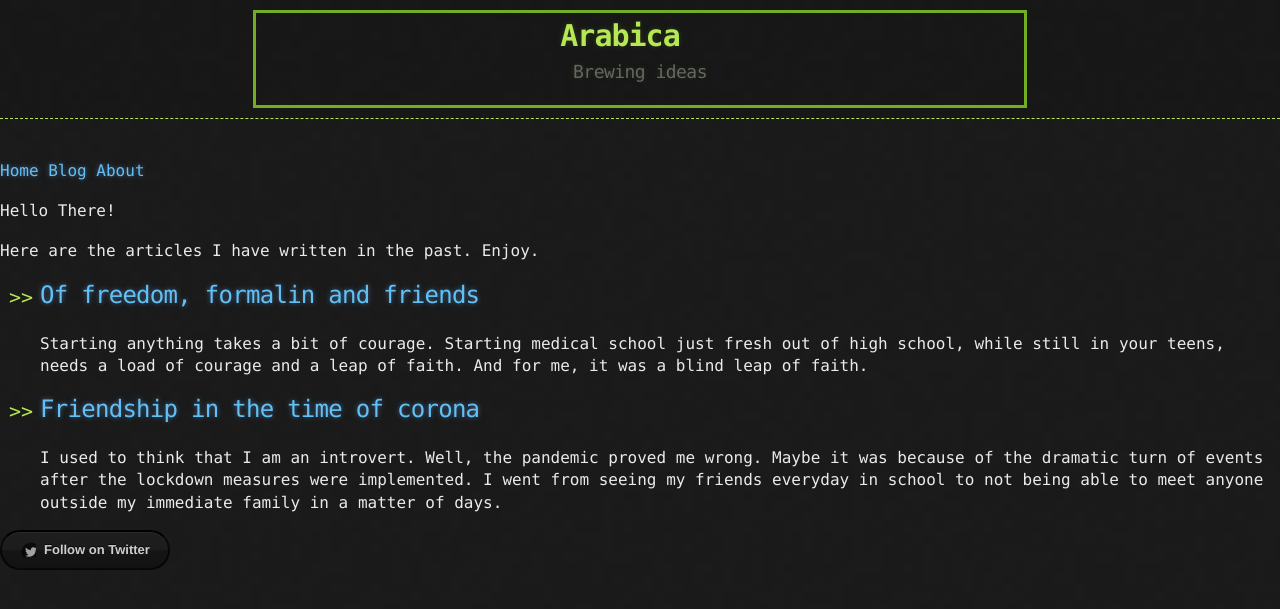
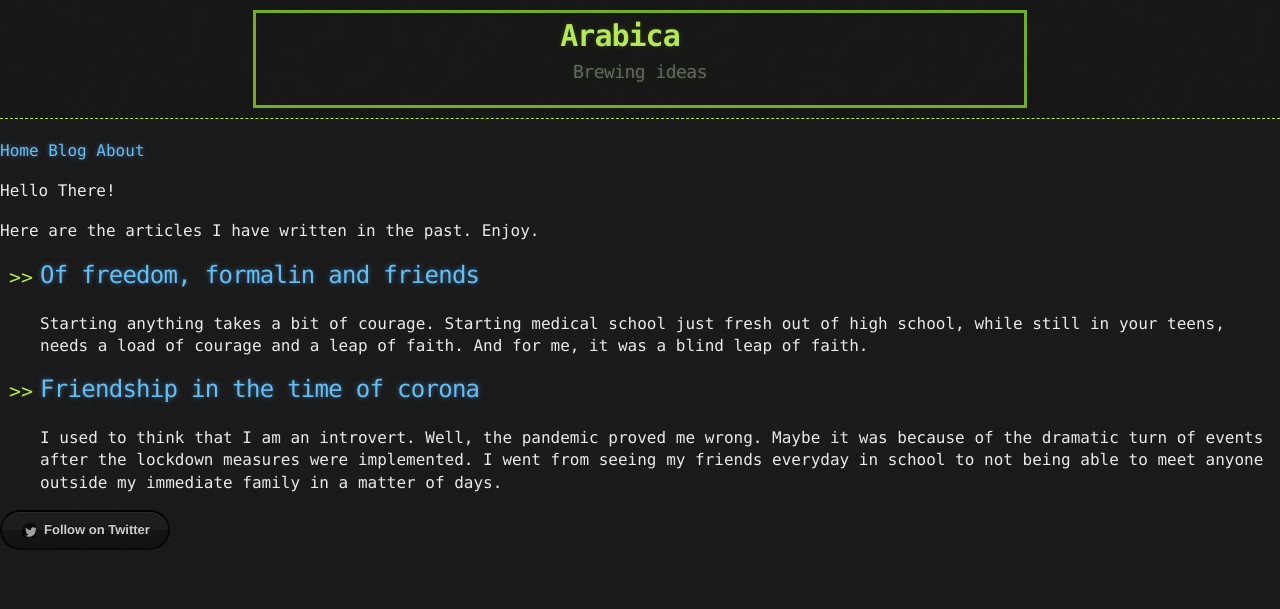
Before and after one commit to habasweiny/habasweiny.github.io, a Jekyll site: the page built from index.html, in a window 1280 px wide. Shown: the top 609 px of the page. Built offline with Jekyll 4.4.1, drawn with Linux system fonts in a browser that asks for light colours.

Commit message:
Update main.scss

```diff
--- a/_sass/main.scss
+++ b/_sass/main.scss
@@ -64,7 +64,7 @@ header {
   width: 100%;
   border-bottom: 1px dashed $conifer; //header;
   padding: 10px 0;
-  margin: 0 0 40px 0;
+  margin: 0 0 20px 0;
 }
 
 header h1 {
```
